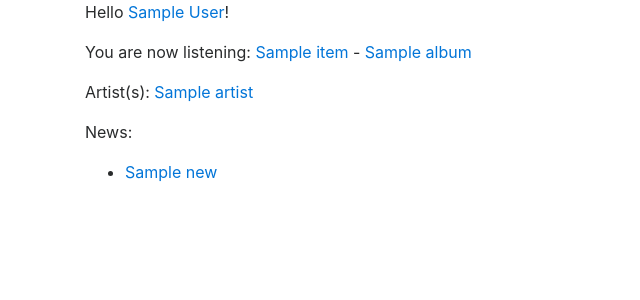
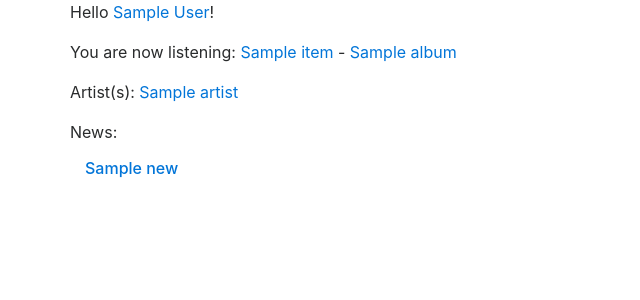
Before and after one commit to tsoliangwu0130/spotify-news, a Flask app: template templates/index.html in a window 1280 px wide. Shown: the top 300 px of the page, without its empty margins (0-640 px from the left). Run offline with Flask 2, Linux system fonts and the light colour scheme; the template is opened without the code that fills it: most values are stand-ins (such as "Sample title", 1, 10 or a date in 2020); some libraries are stand-ins or nearby versions.

Commit message:
Update bootstrap style

```diff
--- a/templates/index.html
+++ b/templates/index.html
@@ -8,26 +8,32 @@
     </head>
     <body>
         <div class="container">
+            <div class="row">
                 <p>Hello <a href="{{ profile.external_urls.spotify }}">{{ profile.display_name }}</a>!</p>
+            </div>
 
+            <div class="row">
                 <p>You are now listening: <a href="{{ cur_playback.item.external_urls.spotify }}">{{ cur_playback.item.name }}</a> - <a href="{{ cur_playback.item.album.external_urls.spotify }}">{{ cur_playback.item.album.name }}</a></p>
+            </div>
 
+            <div class="row">
                 <p>Artist(s):
                 {% for artist in cur_playback.item.artists %}
                     <a href="{{ artist.external_urls.spotify }}">{{ artist.name }}</a>{{ "," if not loop.last }}
                 {% endfor %}
                 </p>
+            </div>
 
-            <p>News:
-                <ul>
+            <div class="row">
+                <p>News:</p>
+                <div class="w-100"></div>
                 {% for news in fetched_news %}
-                    <li>
-                        <a href="{{ news.url }}">{{ news.title }}</a>
+                <div class="col-4">
+                    <h6><a href="{{ news.url }}">{{ news.title }}</a></h6>
                     <p>{{ news.preview_content }}</p>
-                    </li>
+                </div>
                 {% endfor %}
-                </ul>
-            </p>
+            </div>
         </div>
     </body>
     <!-- Scripts -->
```
Lines whose indentation alone changed are shown as unchanged.
